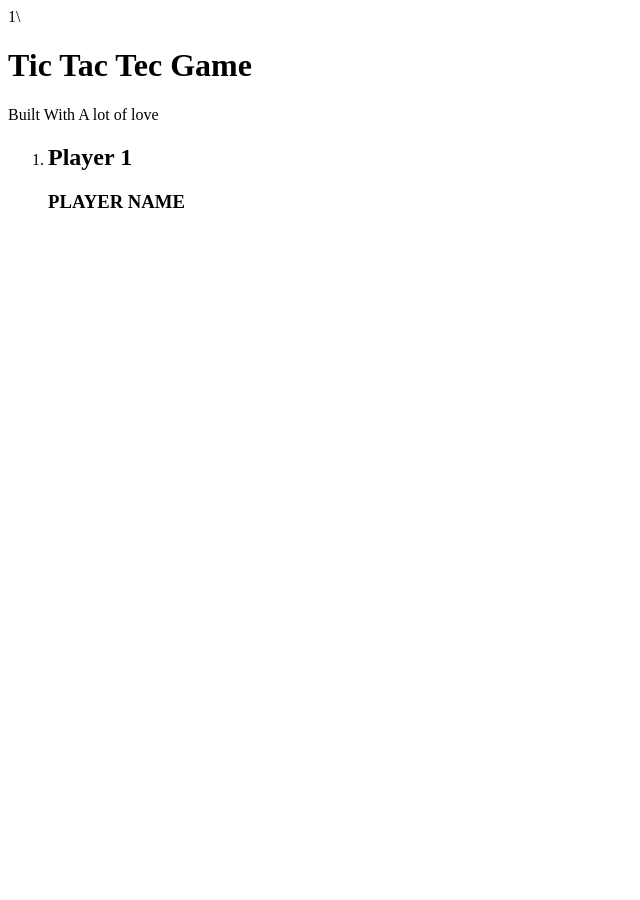
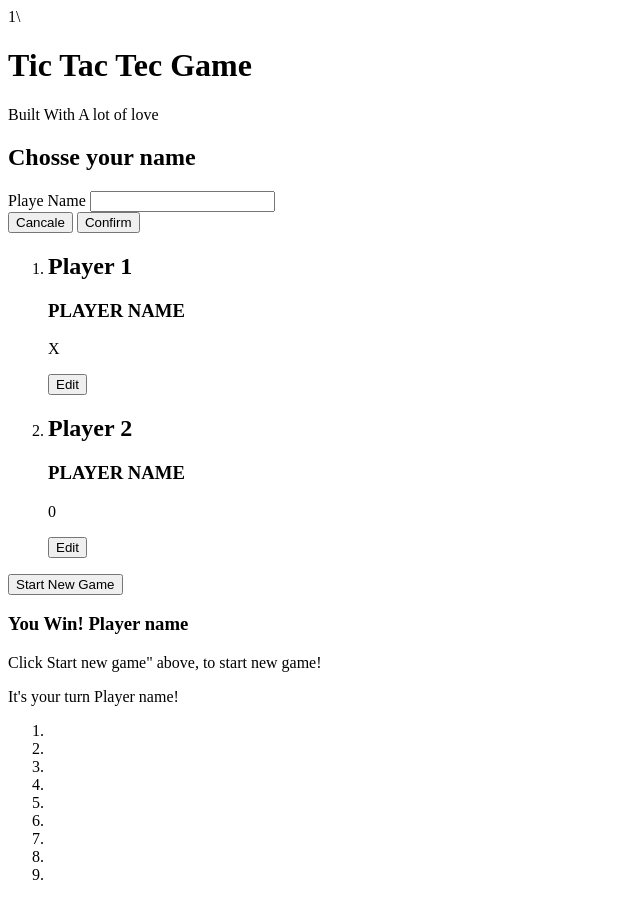
Before and after one commit to mohamed-ma1703976/Web, a plain HTML site: page Tic Tac Game/index.html in a window 1280 px wide. Shown: the whole page, without its empty margins (0-640 px from the left). Before the commit the page ends 800 px from the top, so only its background shows below. Drawn offline with Linux system fonts and the light colour scheme.

Commit message:
Update index.html

```diff
--- a/Tic Tac Game/index.html
+++ b/Tic Tac Game/index.html
@@ -12,19 +12,62 @@
         <p>Built With A lot of love</p>
     </header>
     <main>
+        <aside>
+            <h2>Chosse your name</h2>
+            <form>
+                <div>
+                    <label for="username">Playe Name</label>
+                    <input type="text" name="username" id="username">
+                </div>
+                <div>
+                    <button type="button">Cancale</button>
+                    <button type="submit">Confirm</button>
+                </div>
+            </form>
+        </aside>
         <section id="game-confegration">
             <ol>
                 <li>
                     <article>
                         <h2>Player 1</h2>
                         <h3>PLAYER NAME</h3>
-
+                        <p>X</p>
+                        <button>Edit</button>
+                    </article>
+                </li>
+                <li>
+                    <article>
+                        <h2>Player 2</h2>
+                        <h3>PLAYER NAME</h3>
+                        <p>0</p>
+                        <button>Edit</button>
                     </article>
                 </li>
             </ol>
+            <button>Start New Game</button>
         </section>
         <section id="active-game">
+            <article>
+                <h3>You Win! <span id="winner-name">Player name</span></h3>
+                <p>Click Start new game" above, to start new game!</p>
+            </article>
 
+
+            <p>It's your turn <span id="active-player-name">Player name</span>!</p>
+            <ol>
+                <li></li>
+                <li></li>
+                <li></li>
+
+                <li></li>
+                <li></li>
+                <li></li>
+
+                <li></li>
+                <li></li>
+                <li></li>
+
+            </ol>
         </section>
     </main>
 
```
